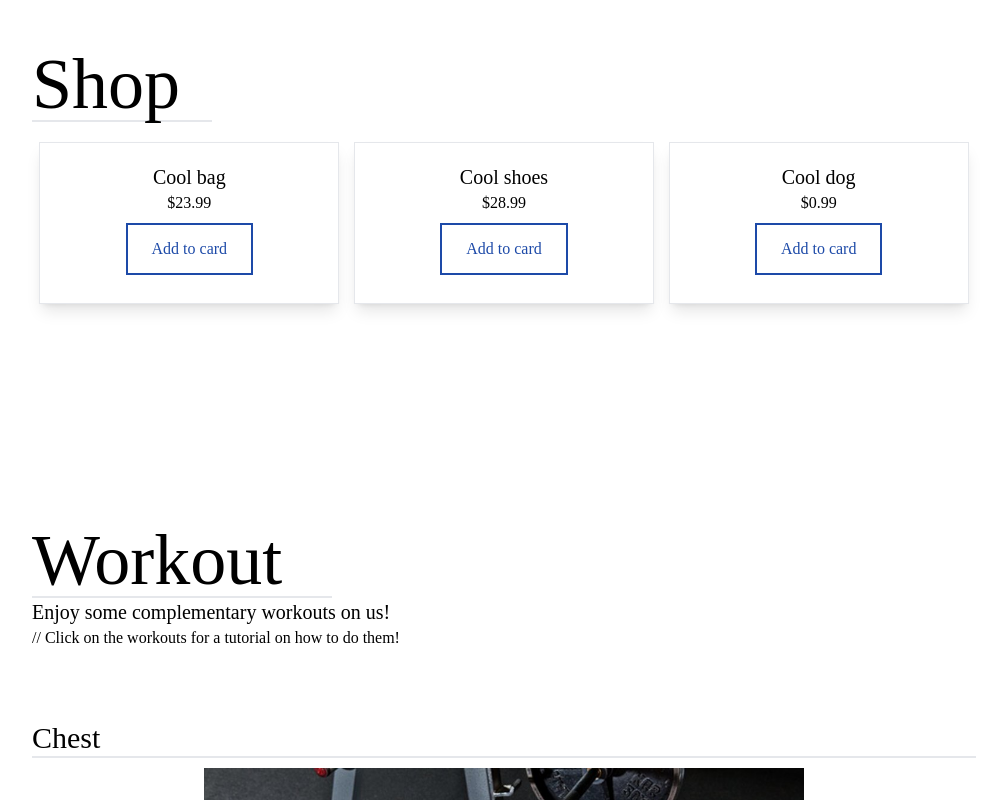
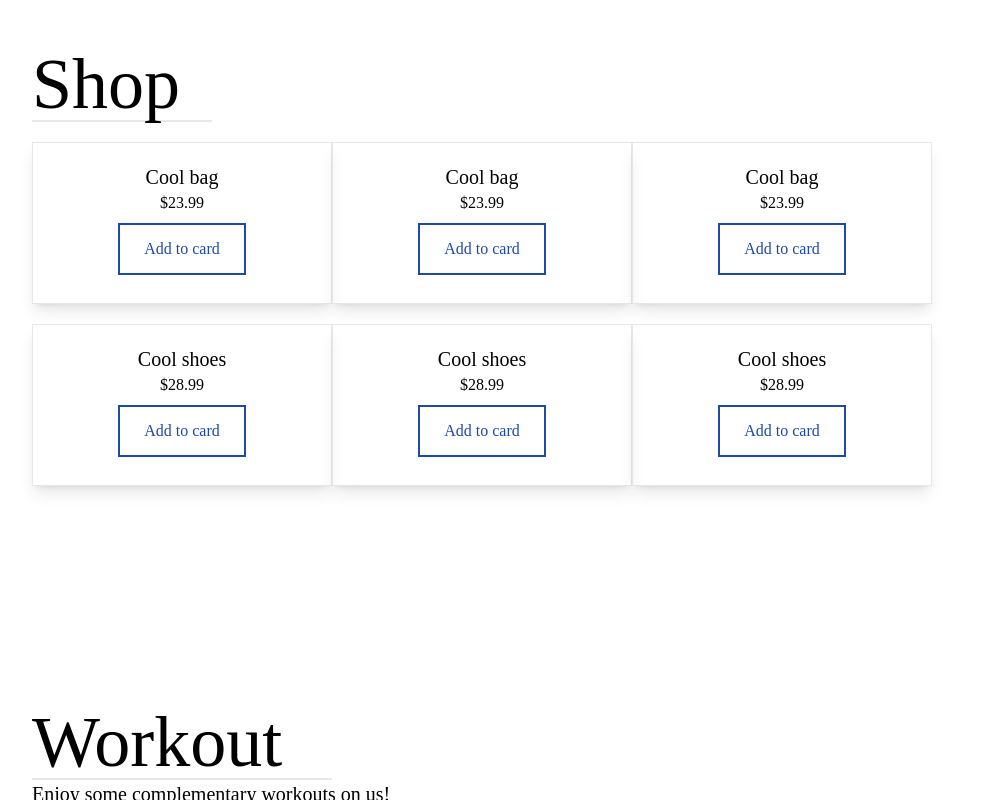
Before and after one commit to DelaurierDev/client, a React (Create React App) app: page / in a window 1280 px wide. Shown: the part 1200-2000 px from the top of the page, without its empty margins (136-1143 px from the left). Built offline with nearby package versions, Linux system fonts and the light colour scheme.

Commit message:
working on shop component and footer

```diff
--- a/src/components/Footer.jsx
+++ b/src/components/Footer.jsx
@@ -3,10 +3,10 @@ import React from 'react'
 const Footer = () => {
   return (
     <div className='border-t-2 py-5 px-auto'>
-      <div className='w-full flex space-between'>
-        <p>Copyright information that i havent yet made yet</p>
+      <div className=' w-[50%] mx-auto flex items-center justify-center'>
+        <p>Copyright 2023 All Rights Reserved PowerThreads Co.</p>
 
-            <p>other Links hjajhajajja</p>
+
 
       </div>
 
--- a/src/components/Shop.jsx
+++ b/src/components/Shop.jsx
@@ -8,10 +8,24 @@ const Shop = () => {
 
         <p className='text-7xl border-b-2 w-[180px] align-middle'>Shop</p>
 
-        <div className='flex justify-around'>
-          <Item title = "Cool bag" price = "23.99" description = ""/>
-          <Item title = "Cool shoes" price = "28.99" description = ""/>
-          <Item title = "Cool dog" price = "0.99" description = ""/>
+        <div className='flex space-around'>
+          <div >
+            <Item title = "Cool bag" price = "23.99" description = ""/>
+            <Item title = "Cool shoes" price = "28.99" description = ""/>
+
+          </div>
+          <div>
+            <Item title = "Cool bag" price = "23.99" description = ""/>
+            <Item title = "Cool shoes" price = "28.99" description = ""/>
+
+          </div>
+          <div>
+            <Item title = "Cool bag" price = "23.99" description = ""/>
+            <Item title = "Cool shoes" price = "28.99" description = ""/>
+
+          </div>
+
+
         </div>
 
 
```
